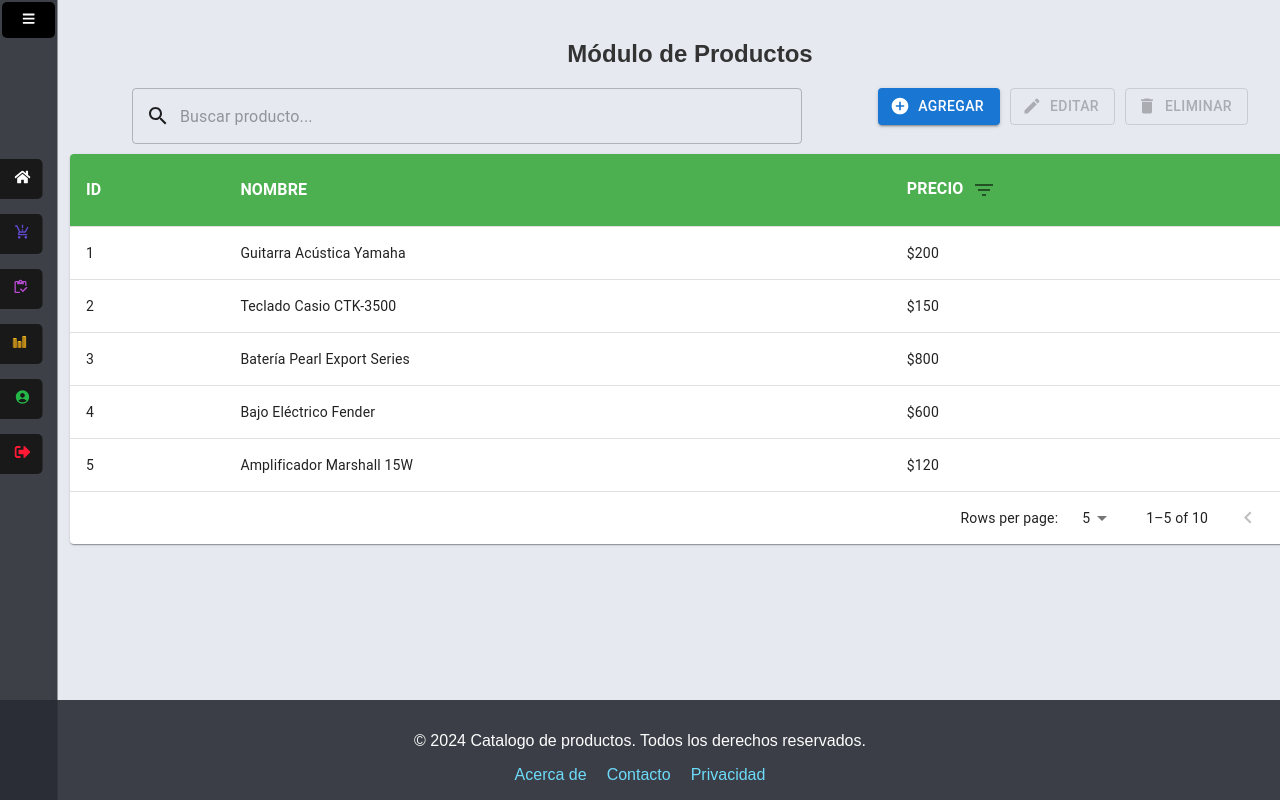
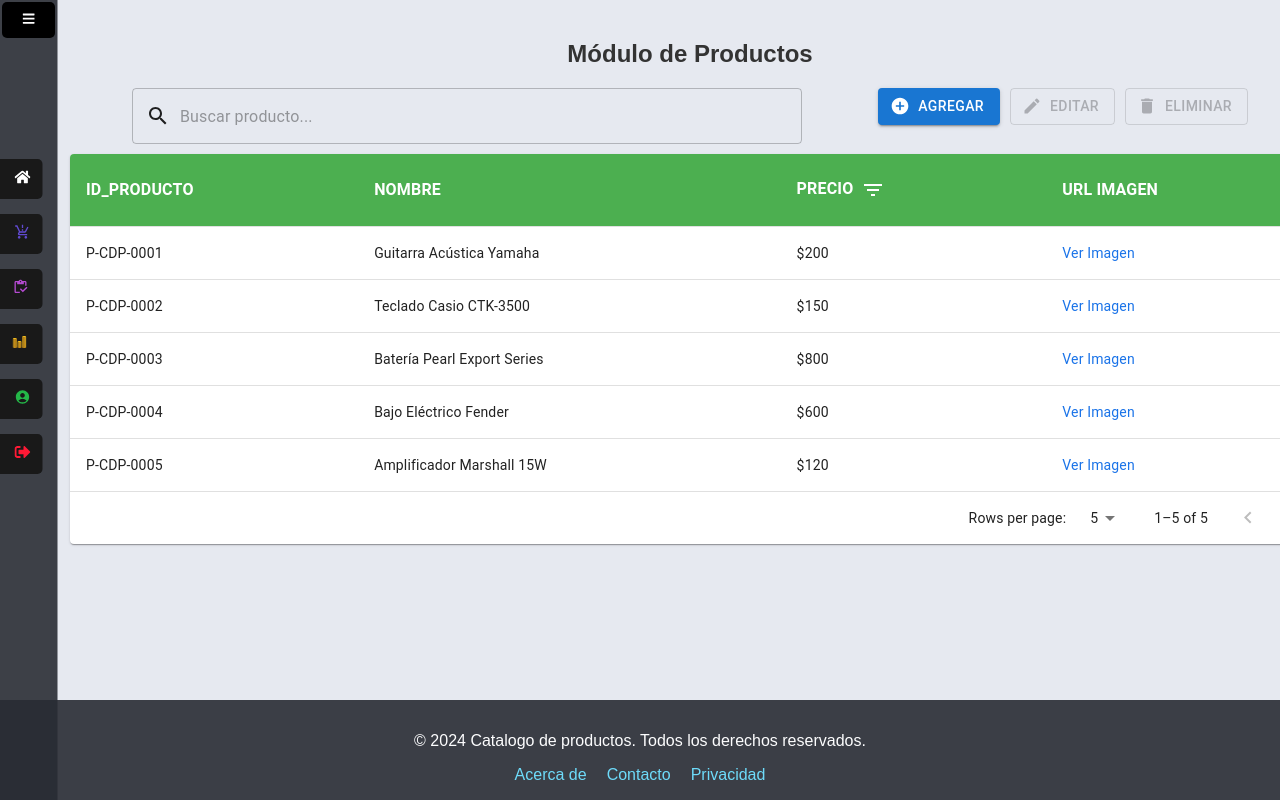
Before and after one commit to JesusAlberto156/Catalogo-de-Productos, a React (Vite) app in the folder Frontend/: page /#/Productos in a window 1280 px wide. Shown: the top 800 px of the page. Built offline with nearby package versions, Linux system fonts and the light colour scheme.

Commit message:
CRUD FINAL
Detalles en la tabla agregado e imagenes insertar

```diff
--- a/Frontend/src/components/modales/AddProductModal.jsx
+++ b/Frontend/src/components/modales/AddProductModal.jsx
@@ -23,12 +23,17 @@ const style = {
 export default function AddProductModal({ open, onClose, onAddProduct, nextId }) {
   const [productName, setProductName] = useState("");
   const [productPrice, setProductPrice] = useState("");
+  const [productImage, setProductImage] = useState("");
   const [successMessage, setSuccessMessage] = useState(false);
-  const [errors, setErrors] = useState({ productName: "", productPrice: "" }); // Errores por campo
+  const [errors, setErrors] = useState({
+    productName: "",
+    productPrice: "",
+    productImage: "",
+  });
 
   const handleAddProduct = () => {
     let hasError = false;
-    const newErrors = { productName: "", productPrice: "" };
+    const newErrors = { productName: "", productPrice: "", productImage: "" };
 
     // Validación de nombre del producto
     if (!productName) {
@@ -45,12 +50,27 @@ export default function AddProductModal({ open, onClose, onAddProduct, nextId })
       hasError = true;
     }
 
+    /* Validación de URL de la imagen
+    if (!productImage) {
+      newErrors.productImage = "La URL de la imagen es obligatoria.";
+      hasError = true;
+    } else if (!/^https?:\/\/.+\..+/.test(productImage)) {
+      newErrors.productImage = "La URL de la imagen no es válida.";
+      hasError = true;
+    } */
+
     setErrors(newErrors);
 
     if (!hasError) {
-      onAddProduct({ id: nextId, nombre: productName, precio: productPrice });
+      onAddProduct({
+        id: nextId,
+        nombre: productName,
+        precio: productPrice,
+        urlImagen: productImage,
+      });
       setProductName(""); // Limpia el campo de nombre
       setProductPrice(""); // Limpia el campo de precio
+      setProductImage(""); // Limpia el campo de URL
 
       // Mostrar el mensaje de éxito
       setSuccessMessage(true);
@@ -106,6 +126,15 @@ export default function AddProductModal({ open, onClose, onAddProduct, nextId })
           error={!!errors.productPrice}
           helperText={errors.productPrice} // Muestra el error debajo del campo
         />
+        <TextField
+          label="URL de la Imagen"
+          value={productImage}
+          onChange={(e) => setProductImage(e.target.value)}
+          fullWidth
+          margin="normal"
+          error={!!errors.productImage}
+          helperText={errors.productImage} // Muestra el error debajo del campo
+        />
         <Box mt={3} display="flex" justifyContent="flex-end">
           <Button onClick={onClose} style={{ marginRight: "10px" }}>
             Cancelar
--- a/Frontend/src/components/modales/EditProductModal.jsx
+++ b/Frontend/src/components/modales/EditProductModal.jsx
@@ -23,19 +23,25 @@ const style = {
 export default function EditProductModal({ open, onClose, onEditProduct, product }) {
   const [productName, setProductName] = useState("");
   const [productPrice, setProductPrice] = useState("");
+  const [productImage, setProductImage] = useState("");
   const [successMessage, setSuccessMessage] = useState(false);
-  const [errors, setErrors] = useState({ productName: "", productPrice: "" }); // Errores por campo
+  const [errors, setErrors] = useState({
+    productName: "",
+    productPrice: "",
+    productImage: "",
+  });
 
   useEffect(() => {
     if (product) {
       setProductName(product.nombre || "");
       setProductPrice(product.precio || "");
+      setProductImage(product.urlImagen || "");
     }
   }, [product]);
 
   const handleEditProduct = () => {
     let hasError = false;
-    const newErrors = { productName: "", productPrice: "" };
+    const newErrors = { productName: "", productPrice: "", productImage: "" };
 
     // Validación del nombre del producto
     if (!productName) {
@@ -52,10 +58,24 @@ export default function EditProductModal({ open, onClose, onEditProduct, product
       hasError = true;
     }
 
+    /*Validación de URL de la imagen
+    if (!productImage) {
+      newErrors.productImage = "La URL de la imagen es obligatoria.";
+      hasError = true;
+    } else if (!/^https?:\/\/.+\..+/.test(productImage)) {
+      newErrors.productImage = "La URL de la imagen no es válida.";
+      hasError = true;
+    } */
+
     setErrors(newErrors);
 
     if (!hasError) {
-      onEditProduct({ ...product, nombre: productName, precio: productPrice });
+      onEditProduct({
+        ...product,
+        nombre: productName,
+        precio: productPrice,
+        urlImagen: productImage,
+      });
 
       // Mostrar mensaje de éxito
       setSuccessMessage(true);
@@ -111,6 +131,15 @@ export default function EditProductModal({ open, onClose, onEditProduct, product
           error={!!errors.productPrice}
           helperText={errors.productPrice} // Muestra error debajo del campo
         />
+        <TextField
+          label="URL de la Imagen"
+          value={productImage}
+          onChange={(e) => setProductImage(e.target.value)}
+          fullWidth
+          margin="normal"
+          error={!!errors.productImage}
+          helperText={errors.productImage} // Muestra error debajo del campo
+        />
         <Box mt={3} display="flex" justifyContent="flex-end">
           <Button onClick={onClose} style={{ marginRight: "10px" }}>
             Cancelar
--- a/Frontend/src/components/sidebar/SideBar.jsx
+++ b/Frontend/src/components/sidebar/SideBar.jsx
@@ -19,7 +19,7 @@ export default function Sidebar() {
   const [loadingProducts, setLoadingProducts] = useState(false);
   const [loadingInventory, setLoadingInventory] = useState(false);
   const [loadingSales, setLoadingSales] = useState(false);
-  const [profileImage, setProfileImage] = useState("https://cdn-icons-png.flaticon.com/256/9505/9505872.png");
+  const [profileImage, setProfileImage] = useState("https://i.pinimg.com/736x/48/17/0f/48170f2365dda8b63acc5d5d36c7a9ff.jpg");
   const navigate = useNavigate();
 
   const handleImageUpload = (event) => {
--- a/Frontend/src/pages/Productos.jsx
+++ b/Frontend/src/pages/Productos.jsx
@@ -26,17 +26,13 @@ import EditProductModal from "../components/modales/EditProductModal";
 import DeleteProductModal from "../components/modales/DeleteProductModal";
 
 const initialProducts = [
-    { id: 1, nombre: "Guitarra Acústica Yamaha", precio: "200" },
-    { id: 2, nombre: "Teclado Casio CTK-3500", precio: "150" },
-    { id: 3, nombre: "Batería Pearl Export Series", precio: "800" },
-    { id: 4, nombre: "Bajo Eléctrico Fender", precio: "600" },
-    { id: 5, nombre: "Amplificador Marshall 15W", precio: "120" },
-    { id: 6, nombre: "Micrófono Shure SM58", precio: "100" },
-    { id: 7, nombre: "Cajón Flamenco Meinl", precio: "180" },
-    { id: 8, nombre: "Pedal de Distorsión Boss DS-1", precio: "60" },
-    { id: 9, nombre: "Guitarra Eléctrica Fender Stratocaster", precio: "750" },
-    { id: 10, nombre: "Cinturón para guitarra", precio: "20" },
+  { id: "P-CDP-0001", nombre: "Guitarra Acústica Yamaha", precio: "200", urlImagen: "https://example.com/guitarra.jpg" },
+  { id: "P-CDP-0002", nombre: "Teclado Casio CTK-3500", precio: "150", urlImagen: "https://example.com/teclado.jpg" },
+  { id: "P-CDP-0003", nombre: "Batería Pearl Export Series", precio: "800", urlImagen: "https://example.com/bateria.jpg" },
+  { id: "P-CDP-0004", nombre: "Bajo Eléctrico Fender", precio: "600", urlImagen: "https://example.com/bajo.jpg" },
+  { id: "P-CDP-0005", nombre: "Amplificador Marshall 15W", precio: "120", urlImagen: "https://example.com/amplificador.jpg" },
 ];
+
 
 export default function Productos() {
   const [productos, setProductos] = useState(initialProducts);
@@ -78,10 +74,17 @@ export default function Productos() {
 
 // Función para agregar un producto
 const handleAddProduct = (newProduct) => {
-    const updatedProducts = [...productos, newProduct];
+  // Generar el nuevo ID_Producto basado en la longitud actual de productos
+  const newId = `P-CDP-${(productos.length + 1).toString().padStart(4, "0")}`;
+
+  // Agregar el ID_Producto generado al nuevo producto
+  const updatedProduct = { ...newProduct, id: newId };
+
+  // Actualizar la lista de productos
+  const updatedProducts = [...productos, updatedProduct];
   setProductos(updatedProducts);
   setFilteredProducts(updatedProducts);
-  };
+}
 
   // Función para abrir el modal de editar
   const handleOpenEditModal = () => setIsEditModalOpen(true);
@@ -215,7 +218,7 @@ export default function Productos() {
         textTransform: "uppercase",
       }}
     >
-                ID
+      ID_Producto
     </TableCell>
     <TableCell
       style={{
@@ -227,15 +230,17 @@ export default function Productos() {
     >
       Nombre
     </TableCell>
-                        <TableCell style={{
+    <TableCell
+      style={{
         fontWeight: "bold",
         color: "#fff",
         fontSize: "16px",
         textTransform: "uppercase",
-                }}>
+      }}
+    >
       Precio
       <IconButton onClick={handleOpenFilterMenu}>
-                  <FilterListIcon />
+        <FilterListIcon style={{ color: "#fff" }} />
       </IconButton>
       <Menu
         anchorEl={anchorEl}
@@ -250,17 +255,45 @@ export default function Productos() {
         <MenuItem onClick={() => handleFilterByPrice("Mayor a 500")}>Mayor a 500</MenuItem>
       </Menu>
     </TableCell>
+    <TableCell
+      style={{
+        fontWeight: "bold",
+        color: "#fff",
+        fontSize: "16px",
+        textTransform: "uppercase",
+      }}
+    >
+      URL Imagen
+    </TableCell>
   </TableRow>
 </TableHead>
 <TableBody>
-            {filteredProducts.slice(page * rowsPerPage, page * rowsPerPage + rowsPerPage).map((producto) => (
+  {filteredProducts
+    .slice(page * rowsPerPage, page * rowsPerPage + rowsPerPage)
+    .map((producto) => (
       <TableRow key={producto.id} onClick={() => setSelectedProduct(producto)}>
         <TableCell>{producto.id}</TableCell>
         <TableCell>{producto.nombre}</TableCell>
         <TableCell>${producto.precio}</TableCell>
+        <TableCell>
+          {producto.urlImagen ? (
+            <a
+              href={producto.urlImagen}
+              target="_blank"
+              rel="noopener noreferrer"
+              style={{ color: "#1a73e8", textDecoration: "none" }}
+            >
+              Ver Imagen
+            </a>
+          ) : (
+            "Sin URL"
+          )}
+        </TableCell>
       </TableRow>
     ))}
 </TableBody>
+
+
         </Table>
         <TablePagination
           rowsPerPageOptions={[5, 10, 15]}
```
Lines whose indentation alone changed are shown as unchanged.
